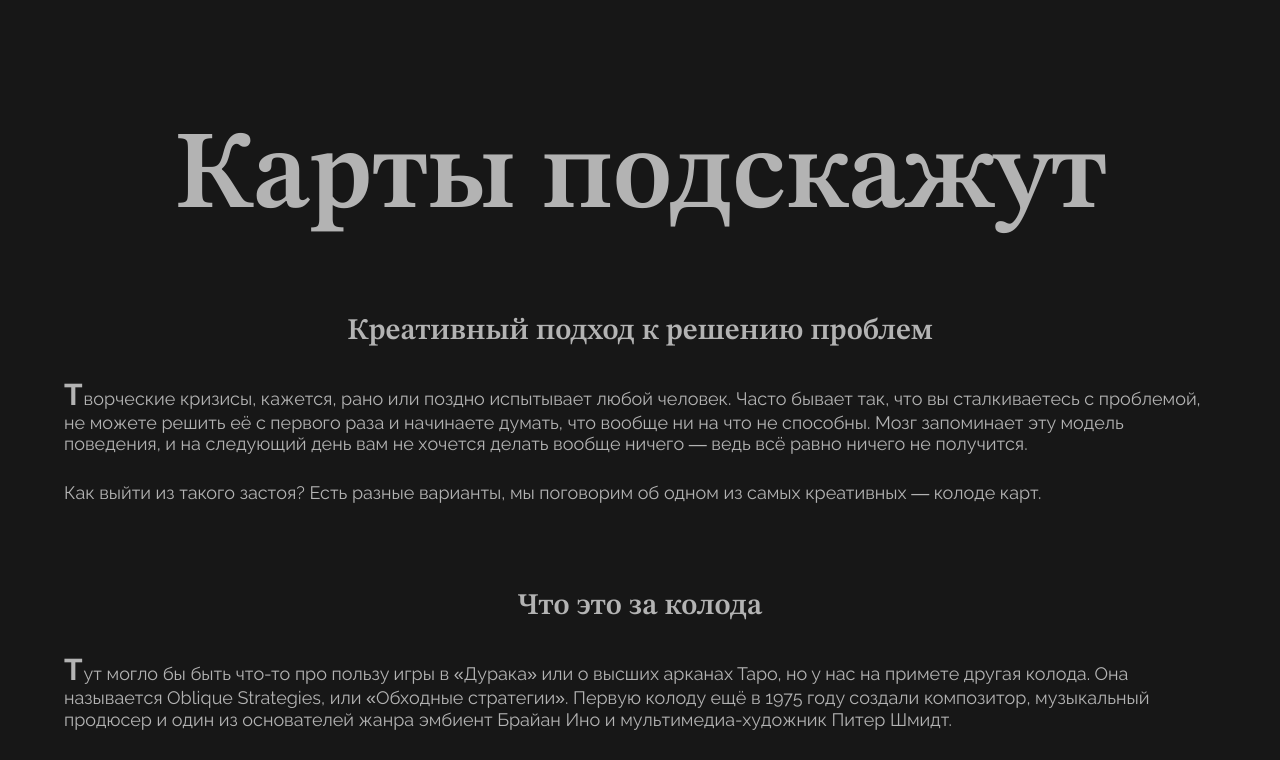
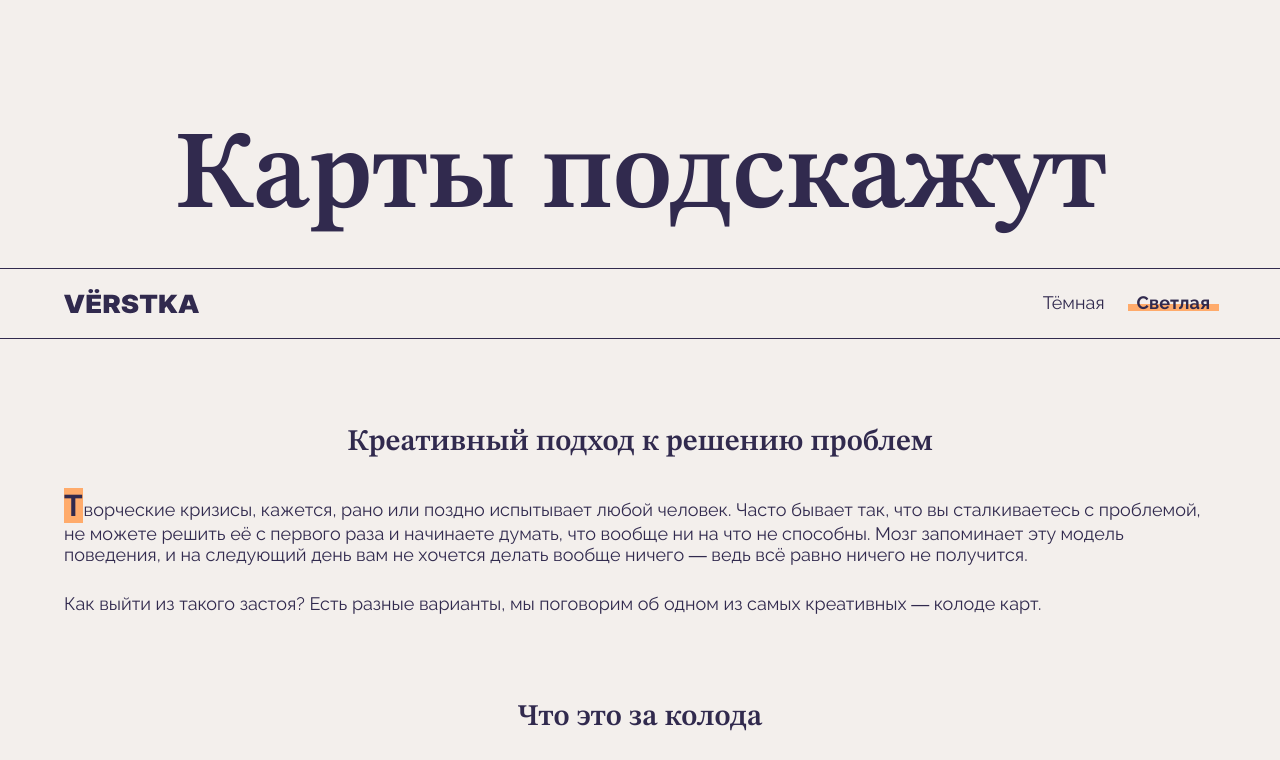
Before and after one commit to Brodyagados/karty-podskazhut, a website: page index.html in a window 1280 px wide. Shown: the top 760 px of the page. Drawn offline with Linux system fonts and the light colour scheme.

Commit message:
Добавлено лого и кнопки переключения темы

```diff
--- a/index.html
+++ b/index.html
@@ -14,6 +14,28 @@
   <body class="page theme_dark">
     <header class="header">
       <h1 class="heading content-section header-title">Карты подскажут</h1>
+      <nav class="header__menu content-section">
+        <div class="header__logo">
+          <svg xmlns="http://www.w3.org/2000/svg" width="135" height="25">
+            <use href="./images/logo.svg#logo"></use>
+          </svg>
+        </div>
+        <ul class="header__theme-toggler">
+          <li>
+            <button class="header__theme-button header__theme-button_type_dark">
+              Тёмная
+            </button>
+          </li>
+          <li>
+            <button
+              class="header__theme-button header__theme-button_type_light header__theme-button_is-active"
+              disabled
+            >
+              Светлая
+            </button>
+          </li>
+        </ul>
+      </nav>
     </header>
     <main class="content content-section">
       <h2 class="heading content__title">
@@ -132,6 +154,6 @@
     <footer class="footer"></footer>
 
     <!-- Раскомментируйте строчку ниже, когда вёрстка будет готова. Если вы назвали все классы. как нужно, переключатель темы будет работать -->
-    <!-- <script src="./scripts/theme-changer.js"></script> -->
+    <script src="./scripts/theme-changer.js"></script>
   </body>
 </html>
--- a/styles/style.css
+++ b/styles/style.css
@@ -47,11 +47,7 @@
 
 /*#endregion */
 
-/*#region Шапка */
-
-.header {
-  padding-block-start: 10vi;
-}
+/*#region Заголовок */
 
 .heading {
   font-family: var(--accent-font);
@@ -60,10 +56,66 @@
   text-align: center;
 }
 
+/*#endregion */
+
+/*#region Шапка */
+
+.header {
+  padding-block-start: 10vi;
+}
+
 .header-title {
   font-size: clamp(3.75rem, 2.5rem + 5.5556vw, 7.5rem);
   margin-block-end: 40px;
 }
+
+/*#region Меню */
+
+.header__menu {
+  display: flex;
+  justify-content: space-between;
+  align-items: center;
+  inline-size: 100%;
+  padding: 20px var(--horizontal-indent);
+  border-block: thin solid currentColor;
+}
+
+.header__theme-toggler {
+  display: flex;
+  justify-content: end;
+  align-items: center;
+  gap: 20px;
+  list-style: none;
+}
+
+.header__theme-button {
+  position: relative;
+  font-family: inherit;
+  font-size: 18px;
+  line-height: 1.04;
+  color: currentColor;
+  background-color: transparent;
+  border: none;
+  cursor: pointer;
+}
+
+.header__theme-button_is-active {
+  font-weight: 600;
+  pointer-events: none;
+}
+
+.header__theme-button_is-active::after {
+  content: '';
+  position: absolute;
+  inline-size: calc(100% + 0.5ch);
+  block-size: 0.4em;
+  bottom: 3px;
+  right: -0.25ch;
+  background-color: var(--accent-color);
+  z-index: -1;
+}
+
+/*#endregion */
 
 /*#endregion */
 
```
